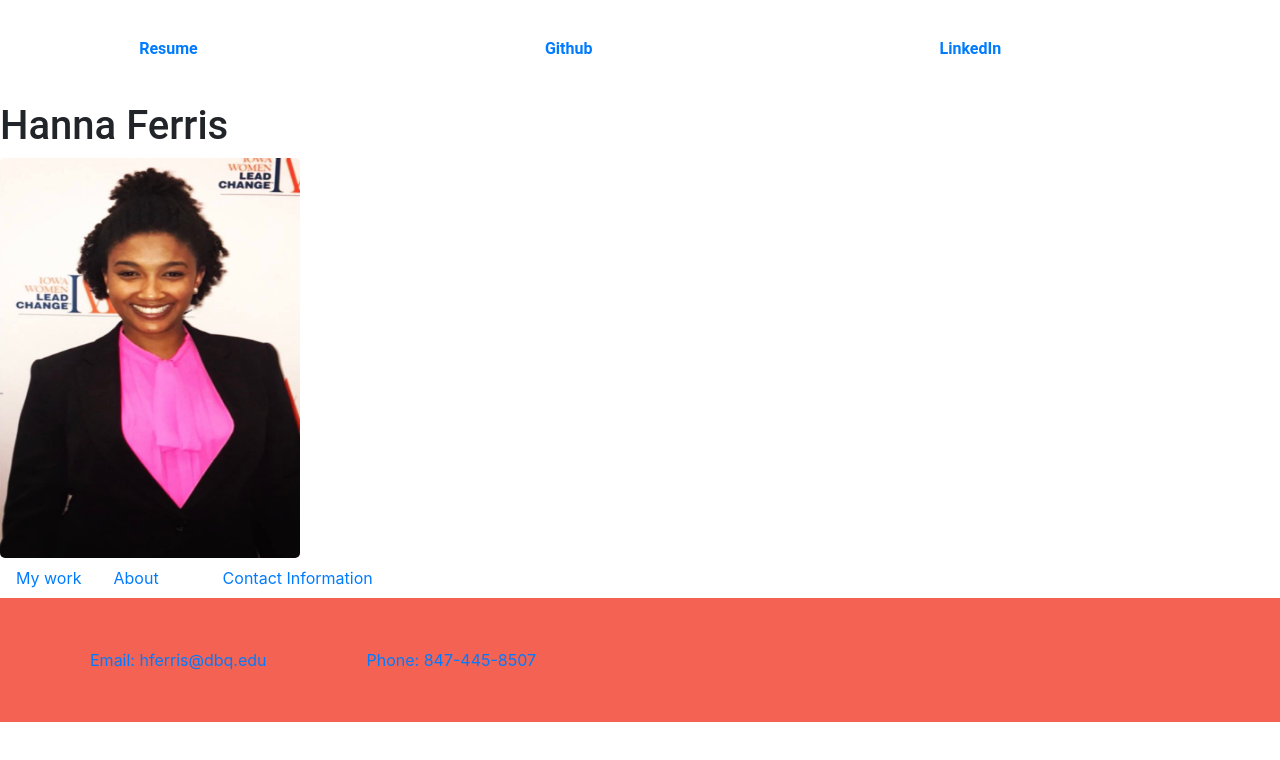
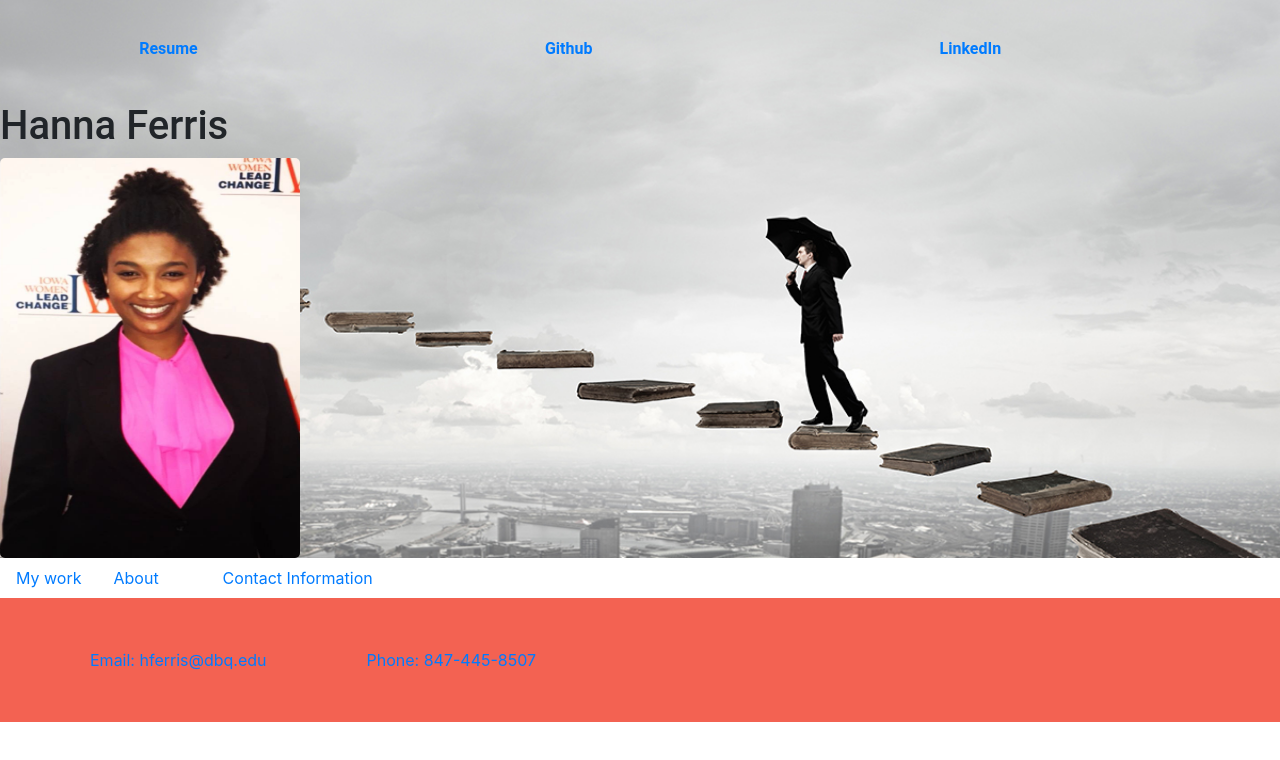
Before and after one commit to hferris/portfolio-for-react, a React (Create React App) app in the folder portfolio-for-react/: page /contact in a window 1280 px wide. Shown: the top 760 px of the page. Built offline with nearby package versions, Linux system fonts and the light colour scheme.

Commit message:
background img rendering

```diff
--- a/portfolio-for-react/src/Header.js
+++ b/portfolio-for-react/src/Header.js
@@ -4,7 +4,12 @@ import background from "./imgs/background.jpeg";
 
 //Working to get my header background img to render,it's not showing right and that's why header has so much blank space
 const styles = {
-  backgroundPic: `url(${background})`,
+  background: `url(${background})`,
+  // width: "100vw",
+  // minHeight: "100vh",
+  backgroundPosition: "center",
+  backgroundSize: "cover",
+  backgroundRepeat: "no-repeat",
   fontFamily: "Roboto, Times New Roman, Times, serif",
 };
 const lineStyle = {
```
